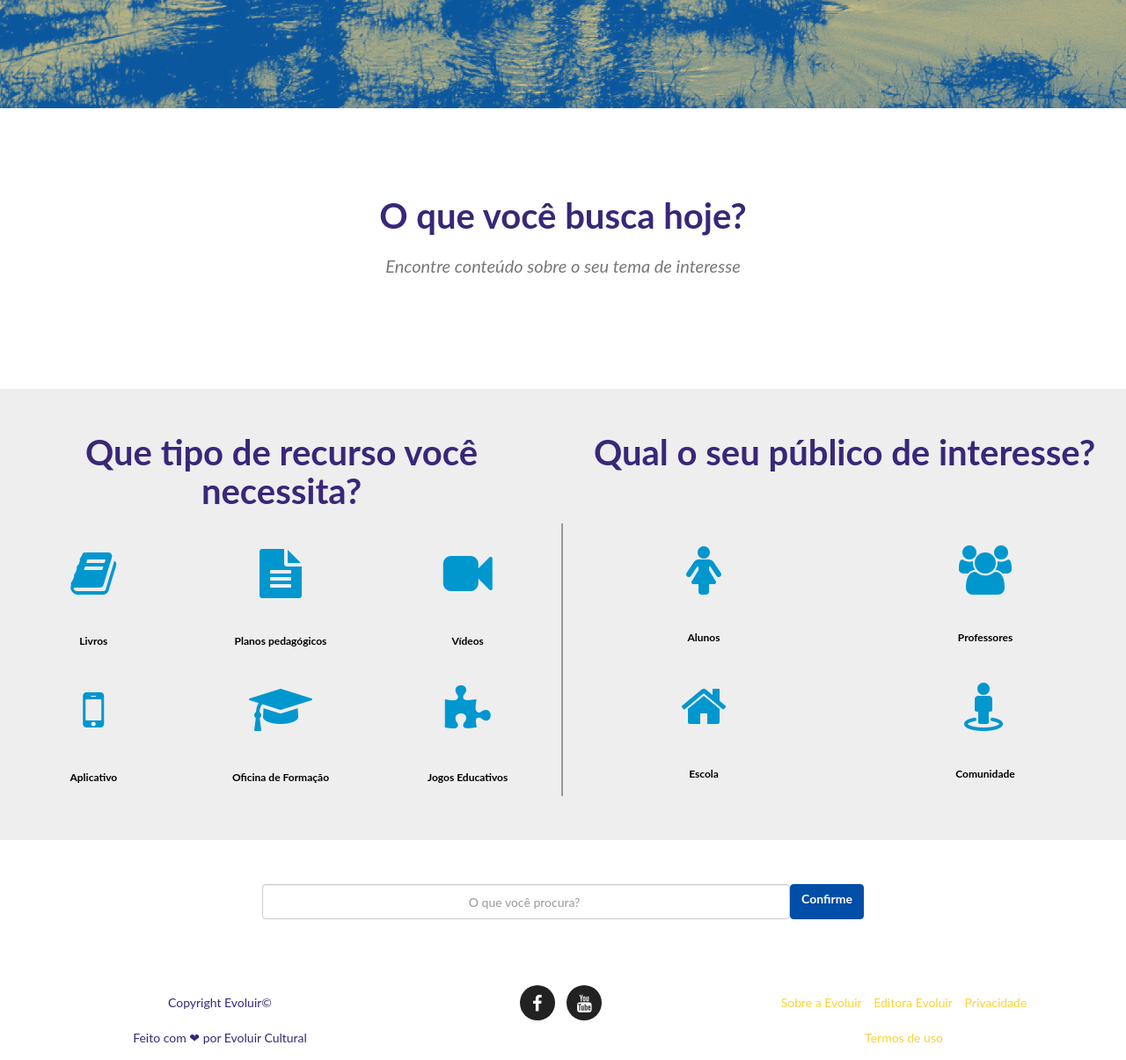
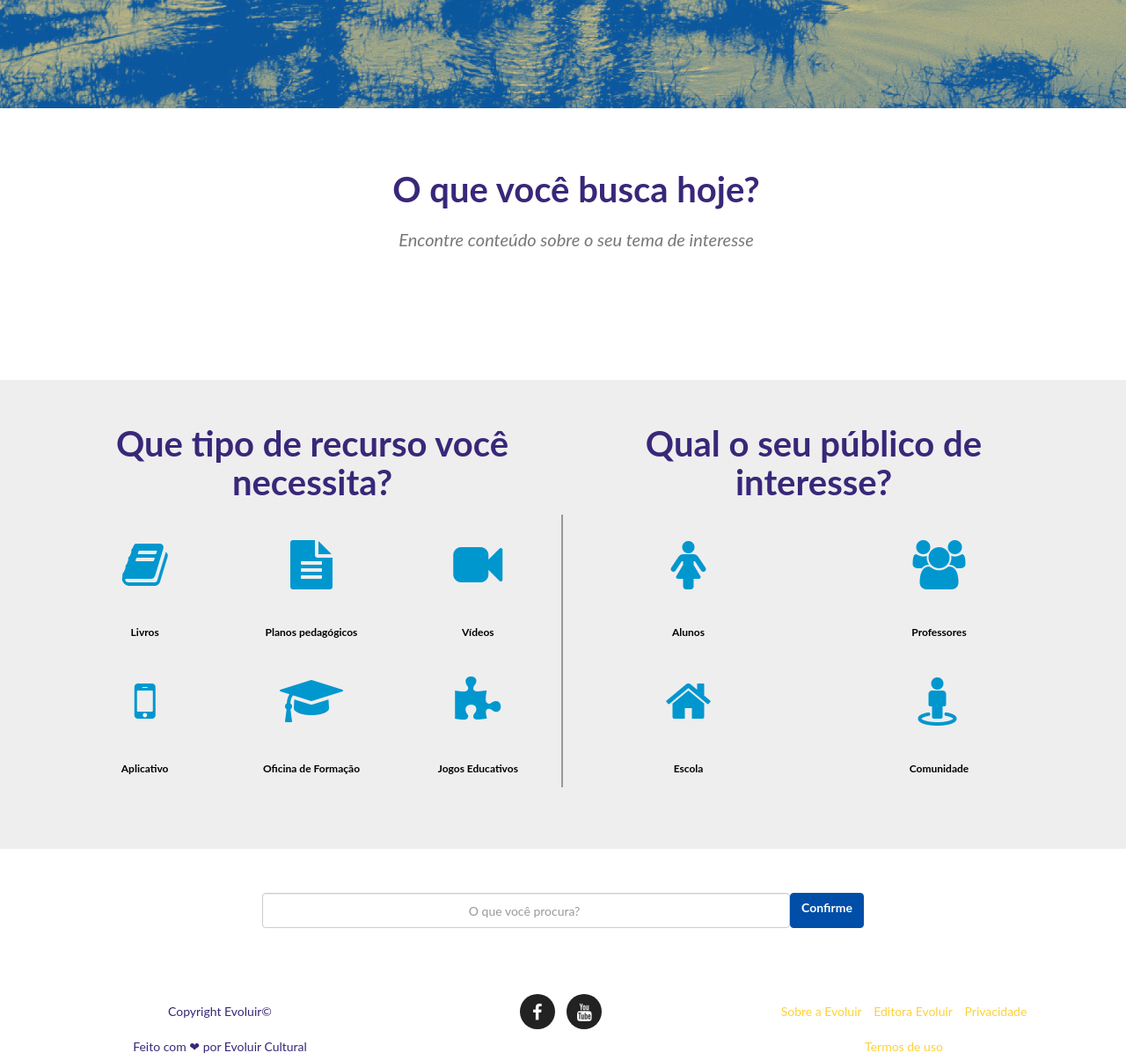
Before and after one commit to marinamaluta/livrarias, a Django app: page / in a window 1280 px wide. Shown: the part 677-1882 px from the top of the page at 88% size. Run offline with Django 3.2, Linux system fonts and the light colour scheme; data that the repository does not hold is empty; some libraries are stand-ins or nearby versions; some web fonts are replaced.

Commit message:
Atualizando padding

```diff
--- a/conteudos/templates/conteudos/home.html
+++ b/conteudos/templates/conteudos/home.html
@@ -118,8 +118,7 @@
             <div class="col-lg-12 text-center">
                 <h2 class="section-heading">Qual o seu público de interesse?</h2>
                 <!-- <h3 class="section-subheading text-muted"> desenvolvidos   </h3>-->
-            </br>
-        </br>
+
             </div>
         </br>
     </br>
--- a/static/css/estilo.css
+++ b/static/css/estilo.css
@@ -321,12 +321,11 @@ header .intro-text .intro-heading {
     line-height: 70px;
     margin-bottom: 5px;
     text-shadow: 4px 4px #004EA8;
-
   }
 
 }
 section {
-  padding: 100px 0 0 0;
+  padding: 50px ;
 }
 section h2.section-heading {
   font-size: 40px;
@@ -359,7 +358,7 @@ section h3.section-subheading-contato{
 
 @media (min-width: 768px) {
   section {
-    padding: 100px 0 50px 0;
+    padding: 70px;
   }
 }
 .service-heading {
```
